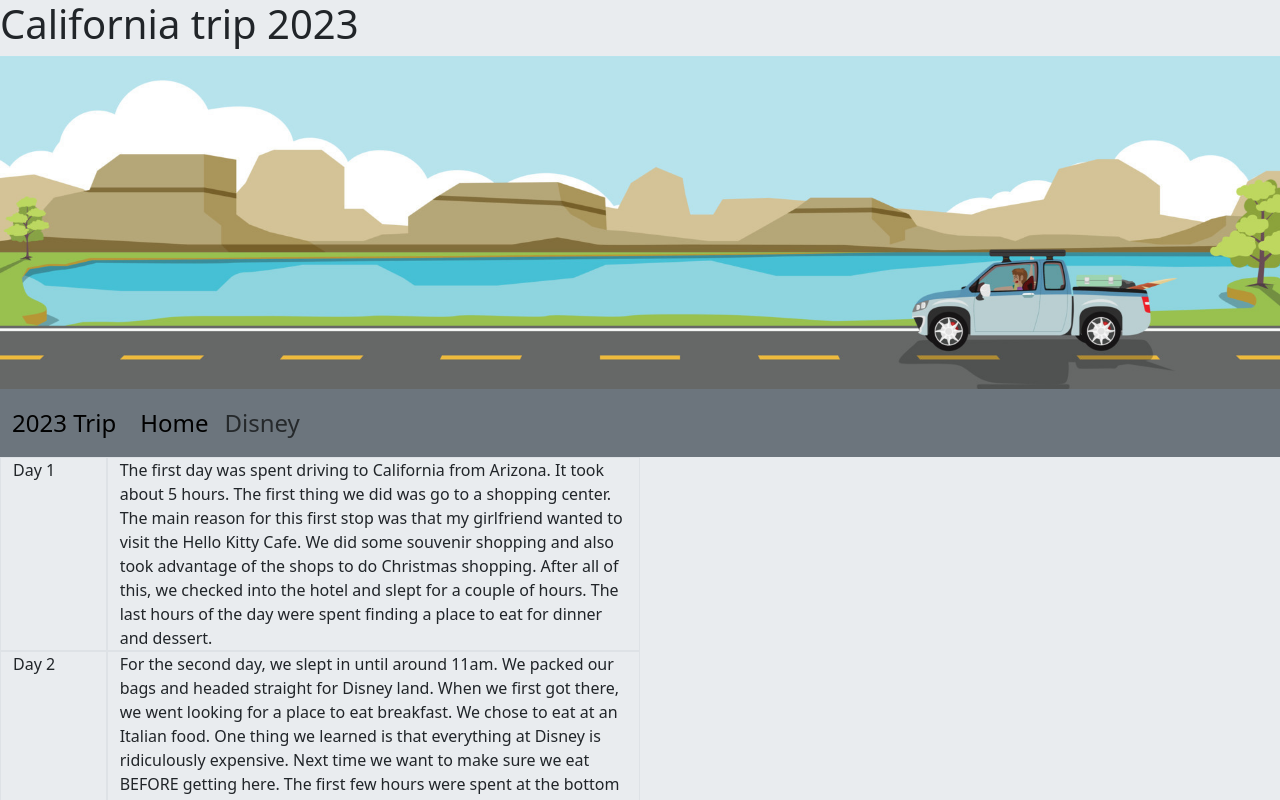
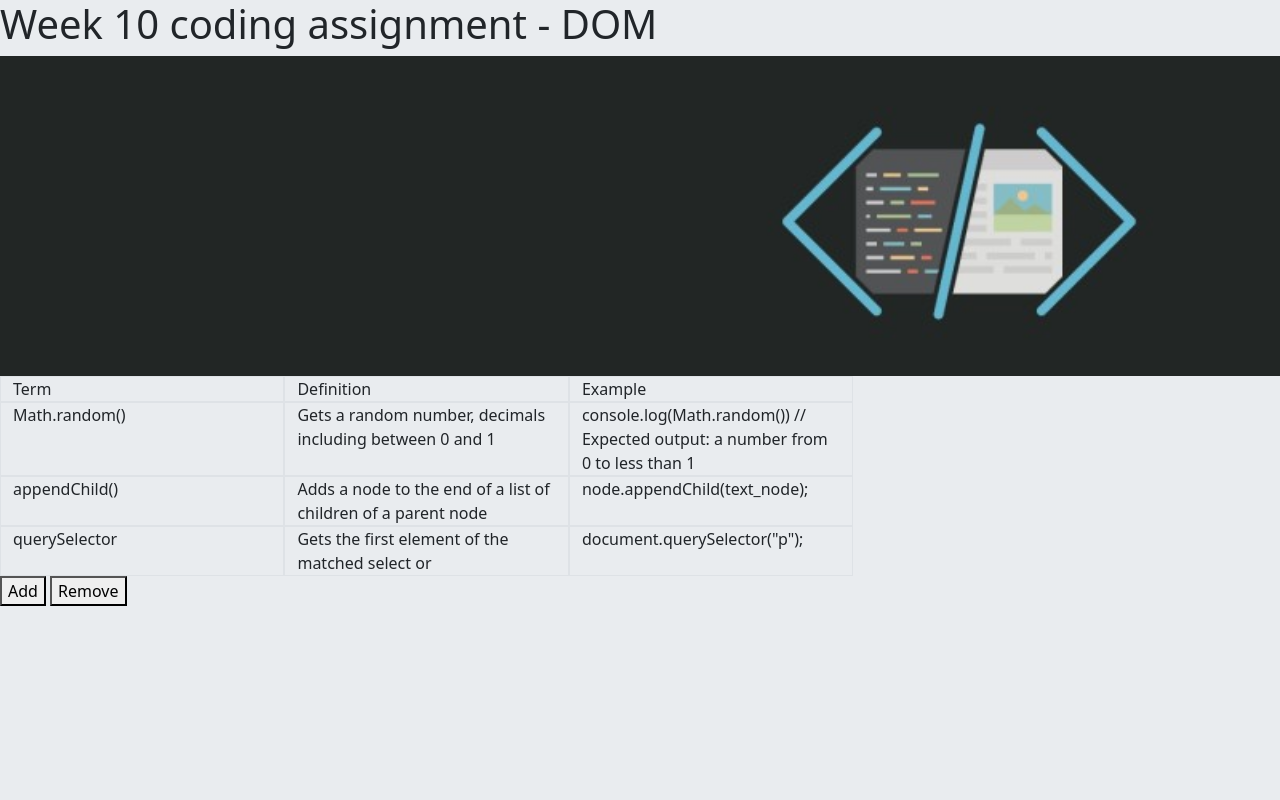
Before and after one commit to VictorKindred/Week-3-bootstrap, a website: page home.html in a window 1280 px wide. Shown: the top 800 px of the page. Drawn offline with nearby package versions, Linux system fonts and the light colour scheme.

Commit message:
first commit

```diff
--- a/home.html
+++ b/home.html
@@ -12,11 +12,11 @@
 
   <body class="bg-body-secondary">
     <div class="position-relative">
-      <h1>California trip 2023</h1>
-      <img src="images/home banner.png" width="100%" class="img-fluid"/>
+      <h1>Week 10 coding assignment - DOM</h1>
+      <img src="images/home banner.jpg" width="100%" class="img-fluid" />
     </div>
 
-    <nav class="navbar navbar-expand-md bg-secondary">
+    <!-- <nav class="navbar navbar-expand-md bg-secondary">
       <div class="container-fluid">
         <a class="navbar-brand fs-4" href="home.html">2023 Trip</a>
         <button
@@ -33,7 +33,7 @@
         <div class="collapse navbar-collapse" id="navbarSupportedContent">
           <ul class="navbar-nav me-auto mb-2 mb-lg-0">
             <li class="nav-item">
-              <!--  -->
+
               <a
                 class="nav-link active fs-4"
                 aria-current="page"
@@ -48,75 +48,61 @@
         </div>
       </div>
     </nav>
+-->
 
-    <div class="container-fluid">
+    <div class="container-fluid" id="myTable">
       <div class="row">
-        <div class="col-md-6">
+        <div class="col-md-8">
           <div class="row">
-            <div class="col-md-2 border font-weight-bold">Day 1</div>
-            <div class="col-md-10 border">
-              The first day was spent driving to California from Arizona. It
-              took about 5 hours. The first thing we did was go to a shopping
-              center. The main reason for this first stop was that my girlfriend
-              wanted to visit the Hello Kitty Cafe. We did some souvenir
-              shopping and also took advantage of the shops to do Christmas
-              shopping. After all of this, we checked into the hotel and slept
-              for a couple of hours. The last hours of the day were spent
-              finding a place to eat for dinner and dessert.
+            <div class="col-md-4 border font-weight-bold">Term</div>
+            <div class="col-md-4 border">Definition</div>
+            <div class="col-md-4 border">Example</div>
+          </div>
+        </div>
+      </div>
+      <div class="row">
+        <div class="col-md-8">
+          <div class="row">
+            <div class="border col-md-4 font-weight-bold">Math.random()</div>
+            <div class="border col-md-4">
+              Gets a random number, decimals including between 0 and 1
+            </div>
+            <div class="col-md-4 border">
+              console.log(Math.random()) // Expected output: a number from 0 to
+              less than 1
             </div>
           </div>
         </div>
       </div>
       <div class="row">
-        <div class="col-md-6">
+        <div class="col-md-8">
           <div class="row">
-            <div class="border col-md-2 font-weight-bold">Day 2</div>
-            <div class="border col-md-10">
-              For the second day, we slept in until around 11am. We packed our
-              bags and headed straight for Disney land. When we first got there,
-              we went looking for a place to eat breakfast. We chose to eat at
-              an Italian food. One thing we learned is that everything at Disney
-              is ridiculously expensive. Next time we want to make sure we eat
-              BEFORE getting here. The first few hours were spent at the bottom
-              park. After 12 we switched over to the top park. At around 9pm was
-              supposed to be the Christmas fireworks. They were cancelled
-              unfortunately due to "high winds". Upon hearing this, my
-              girlfriend and I, along with practically everyone else in the
-              park, decided to head out and leave since we all came to watch the
-              fireworks.
+            <div class="col-md-4 border font-weight-bold">appendChild()</div>
+            <div class="col-md-4 border">
+              Adds a node to the end of a list of children of a parent node
             </div>
+            <div class="col-md-4 border">node.appendChild(text_node);</div>
           </div>
         </div>
       </div>
       <div class="row">
-        <div class="col-md-6">
+        <div class="col-md-8">
           <div class="row">
-            <div class="col-md-2 border font-weight-bold">Day 3</div>
-            <div class="col-md-10 border">
-              On our final day, we checked out of the hotel and headed to a
-              restaurant to eat breakfast. After eating, we headed straight to
-              6Flags. In all honesty, I was dreading 6Flags. I have a fear of
-              heights and never did I dream of going. We made it after a couple
-              of hours driving. The entire time I was nervous, not wanting to go
-              on any rides. The first ride that my girlfriend picked out was the
-              most extreme out of all of them in my opinion. It was called the
-              X2. I chickened out and my girlfriend sat in the coaster by
-              herself. I kept looking at her and I noticed how sad she got since
-              she was doing it alone. I decided to conquer my fear and get on
-              the ride with her. Not going to lie, it was so so so scary. But I
-              was very happy that I went through with it in the end. After going
-              to the most extreme ride, I felt like I was ready to conquer the
-              rest. We stayed at the park for many many hours. I can't even
-              remember at what time we left. It was finally time to head back
-              home.
+            <div class="col-md-4 border font-weight-bold">querySelector</div>
+            <div class="col-md-4 border">
+              Gets the first element of the matched select or
             </div>
+            <div class="col-md-4 border">document.querySelector("p");</div>
           </div>
         </div>
       </div>
     </div>
+    <button onclick="addRow()">Add</button>
+    <button onclick="deleteRow()">Remove</button>
 
     <!-- <div class="alert alert-primary" role="alert">It works!</div> -->
     <script src="node_modules/jquery/dist/jquery.js"></script>
     <script src="node_modules/bootstrap/dist/js/bootstrap.bundle.js"></script>
+    <script src="index.js"></script>
   </body>
 </html>
--- /dev/null
+++ b/index.js
@@ -0,0 +1,32 @@
+var addedRowCount = 0;
+function addRow() {
+  var table = document.getElementById("myTable");
+  var newRow = document.createElement("div");
+  newRow.className = "row added-row";
+  newRow.innerHTML = `
+    <div class="col-md-8">
+      <div class="row">
+        <div class="col-md-4 border"><input type="text" placeholder="New Term"></div>
+        <div class="col-md-4 border"><input type="text" placeholder="New Definition"></div>
+        <div class="col-md-4 border"><input type="text" placeholder="New Example"></div>
+      </div>
+    </div>
+  `;
+  table.appendChild(newRow);
+  addedRowCount++;
+}
+
+function deleteRow() {
+  var table = document.getElementById("myTable");
+  var rows = table.getElementsByClassName("row");
+  if (rows.length > 3) {
+    if (addedRowCount > 0) {
+      table.removeChild(table.lastElementChild);
+      addedRowCount--;
+    } else {
+      alert("Cannot delete the last row!");
+    }
+  } else {
+    alert("Cannot delete the last row!");
+  }
+}
```
Also changed, not shown: disney.html (deleted, +0 -194 lines), js with Notes.js (added, +36 -0 lines), .gitignore.txt (added), ex bootstrap container.html (renamed from test.html), images/disney banner.png (deleted), images/falcon.png (deleted), images/haunted mansion.png (deleted), images/home banner.jpg (added), images/home banner.png (deleted), images/little mermaid.png (deleted), images/spiderman.png (deleted).
